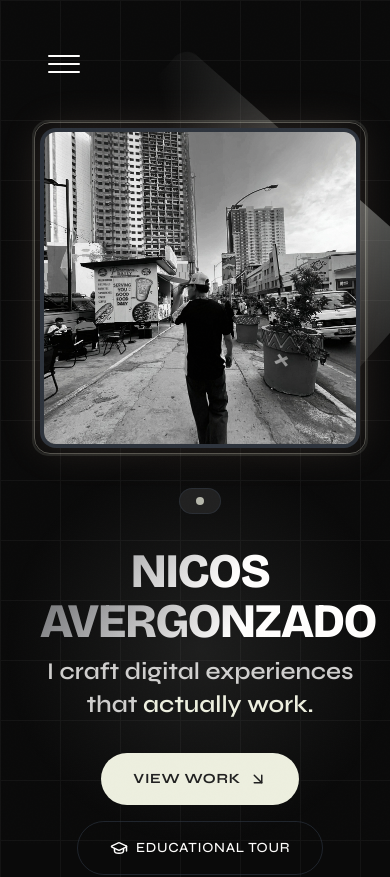
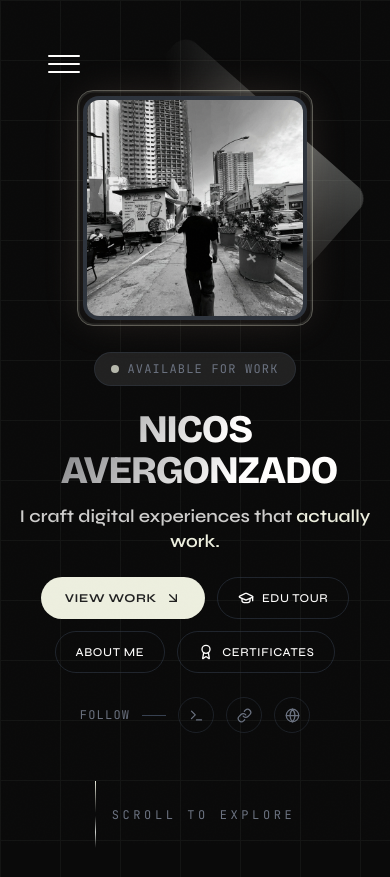
Before and after one commit to nikaver09/neks-portfolio-, a React (Vite) app: page / in a window 390 px wide. Shown: the top 877 px of the page. Built offline with nearby package versions, Linux system fonts and the light colour scheme.

Commit message:
UPDATE16

```diff
--- a/src/components/Hero.jsx
+++ b/src/components/Hero.jsx
@@ -9,7 +9,6 @@ const socials = [
 ];
 
 const image = "/images2/neku.jfif";
-
 
 export default function Hero({ onNavigateToTour, onNavigateToCertificates }) {
   const cursorRef = useRef(null);
@@ -24,13 +23,12 @@ export default function Hero({ onNavigateToTour, onNavigateToCertificates }) {
     return () => window.removeEventListener("mousemove", move);
   }, []);
 
-
   return (
     <section className="relative min-h-screen flex items-center overflow-hidden" id="hero">
-      {/* Custom Cursor Spotlight */}
+      {/* Custom Cursor Spotlight — hidden on touch devices */}
       <div
         ref={cursorRef}
-        className="pointer-events-none fixed w-[400px] h-[400px] rounded-full opacity-10 transition-transform duration-700 ease-out"
+        className="pointer-events-none fixed w-[400px] h-[400px] rounded-full opacity-10 transition-transform duration-700 ease-out hidden md:block"
         style={{ background: "radial-gradient(circle, #D1D5D0 0%, transparent 70%)", zIndex: 0 }}
       />
 
@@ -43,85 +41,117 @@ export default function Hero({ onNavigateToTour, onNavigateToCertificates }) {
         }}
       />
 
-      {/* Background Abstract Rings */}
-      <div className="absolute top-32 right-12 w-72 h-72 border border-muted/20 rounded-full animate-spin-slow opacity-30" />
-      <div className="absolute top-48 right-24 w-44 h-44 border border-accent/20 rounded-full animate-spin-slow opacity-40" style={{ animationDirection: "reverse", animationDuration: "12s" }} />
+      {/* Background Abstract Rings — hidden on small screens to avoid overflow */}
+      <div className="absolute top-32 right-12 w-72 h-72 border border-muted/20 rounded-full animate-spin-slow opacity-30 hidden sm:block" />
+      <div className="absolute top-48 right-24 w-44 h-44 border border-accent/20 rounded-full animate-spin-slow opacity-40 hidden sm:block" style={{ animationDirection: "reverse", animationDuration: "12s" }} />
 
-      <div className="relative max-w-7xl mx-auto px-6 lg:px-12 pt-32 pb-16 w-full z-10">
-        <div className="grid lg:grid-cols-2 gap-10 lg:gap-16 items-center">
+      <div className="relative max-w-7xl mx-auto px-4 sm:px-6 lg:px-12 pt-24 sm:pt-28 lg:pt-32 pb-12 sm:pb-16 w-full z-10">
+        <div className="grid lg:grid-cols-2 gap-8 sm:gap-10 lg:gap-16 items-center">
 
           {/* Left Column: Text & CTAs */}
-          <div className="space-y-8 flex flex-col items-center lg:items-start text-center lg:text-left order-2 lg:order-1">
+          <div className="space-y-6 sm:space-y-8 flex flex-col items-center lg:items-start text-center lg:text-left order-2 lg:order-1">
+
+            {/* Status badge */}
             <div className="inline-flex items-center gap-2 bg-card border border-muted/40 rounded-full px-4 py-2 animate-fade-in w-fit">
               <span className="w-2 h-2 rounded-full bg-accent animate-pulse" />
+              <span className="font-mono text-xs text-ghost uppercase tracking-widest">Available for work</span>
             </div>
 
-            <div className="space-y-2 animate-fade-up" style={{ animationDelay: "0.1s", opacity: 0 }}>
-              <h1 className="font-display text-5xl sm:text-7xl lg:text-8xl leading-[1.05] tracking-tight" style={{ fontFamily: "'Bricolage Grotesque', sans-serif", fontWeight: 800 }}>
+            {/* Name & Tagline */}
+            <div className="space-y-3 animate-fade-up" style={{ animationDelay: "0.1s", opacity: 0 }}>
+              <h1
+                className="font-display leading-[1.05] tracking-tight"
+                style={{
+                  fontFamily: "'Bricolage Grotesque', sans-serif",
+                  fontWeight: 800,
+                  fontSize: "clamp(2.4rem, 10vw, 6rem)",
+                }}
+              >
                 <span className="text-gradient block">NICOS</span>
-                <span className="text-gradient block ml-4 sm:ml-8 lg:ml-12">AVERGONZADO</span>
+                <span className="text-gradient block ml-2 sm:ml-6 lg:ml-10">AVERGONZADO</span>
               </h1>
-              <h2 className="font-heading font-semibold text-2xl lg:text-3xl text-snow/80 leading-snug">
-                I craft digital experiences<br />that <span className="text-accent">actually work.</span>
+              <h2 className="font-heading font-semibold text-lg sm:text-xl lg:text-3xl text-snow/80 leading-snug">
+                I craft digital experiences<br className="hidden xs:block" /> that{" "}
+                <span className="text-accent">actually work.</span>
               </h2>
             </div>
 
-            {/* CTA Button Group Container */}
-            <div className="flex flex-wrap justify-center lg:justify-start gap-4 animate-fade-up" style={{ animationDelay: "0.3s", opacity: 0 }}>
+            {/* CTA Buttons */}
+            <div
+              className="flex flex-wrap justify-center lg:justify-start gap-3 animate-fade-up w-full"
+              style={{ animationDelay: "0.3s", opacity: 0 }}
+            >
               <button
                 onClick={() => document.getElementById("projects")?.scrollIntoView({ behavior: "smooth" })}
-                className="group flex items-center gap-2 bg-accent text-ink font-heading font-bold px-8 py-4 rounded-full hover:bg-white transition-all duration-200 uppercase tracking-wider text-sm"
+                className="group flex items-center gap-2 bg-accent text-ink font-heading font-bold px-6 py-3 sm:px-8 sm:py-4 rounded-full hover:bg-white transition-all duration-200 uppercase tracking-wider text-xs sm:text-sm"
               >
                 View Work
-                <ArrowDownRight size={18} className="group-hover:translate-x-1 group-hover:translate-y-1 transition-transform" />
+                <ArrowDownRight size={16} className="group-hover:translate-x-1 group-hover:translate-y-1 transition-transform" />
               </button>
 
-              {/* Educational Tour Button linked to callback state hook */}
               <button
                 onClick={onNavigateToTour}
-                className="flex items-center gap-2 border border-muted/50 text-snow font-heading font-medium px-8 py-4 rounded-full hover:border-accent hover:text-accent transition-all duration-200 uppercase tracking-wider text-sm"
+                className="flex items-center gap-2 border border-muted/50 text-snow font-heading font-medium px-5 py-3 sm:px-8 sm:py-4 rounded-full hover:border-accent hover:text-accent transition-all duration-200 uppercase tracking-wider text-xs sm:text-sm"
               >
-                <GraduationCap size={18} />
-                Educational Tour
+                <GraduationCap size={16} />
+                <span className="hidden xs:inline">Educational Tour</span>
+                <span className="xs:hidden">Edu Tour</span>
               </button>
 
               <button
                 onClick={() => document.getElementById("about")?.scrollIntoView({ behavior: "smooth" })}
-                className="flex items-center gap-2 border border-muted/50 text-snow font-heading font-medium px-8 py-4 rounded-full hover:border-accent hover:text-accent transition-all duration-200 uppercase tracking-wider text-sm"
+                className="flex items-center gap-2 border border-muted/50 text-snow font-heading font-medium px-5 py-3 sm:px-8 sm:py-4 rounded-full hover:border-accent hover:text-accent transition-all duration-200 uppercase tracking-wider text-xs sm:text-sm"
               >
                 About Me
               </button>
 
               <button
                 onClick={onNavigateToCertificates}
-                className="flex items-center gap-2 border border-muted/50 text-snow font-heading font-medium px-8 py-4 rounded-full hover:border-accent hover:text-accent transition-all duration-200 uppercase tracking-wider text-sm"
+                className="flex items-center gap-2 border border-muted/50 text-snow font-heading font-medium px-5 py-3 sm:px-8 sm:py-4 rounded-full hover:border-accent hover:text-accent transition-all duration-200 uppercase tracking-wider text-xs sm:text-sm"
               >
-                <Award size={18} />
+                <Award size={16} />
                 Certificates
               </button>
             </div>
 
-            <div className="flex items-center justify-center lg:justify-start gap-4 animate-fade-up" style={{ animationDelay: "0.4s", opacity: 0 }}>
+            {/* Social Links */}
+            <div
+              className="flex items-center justify-center lg:justify-start gap-3 sm:gap-4 animate-fade-up"
+              style={{ animationDelay: "0.4s", opacity: 0 }}
+            >
               <span className="font-mono text-xs text-ghost uppercase tracking-widest">Follow</span>
-              <div className="w-8 h-px bg-muted" />
+              <div className="w-6 sm:w-8 h-px bg-muted" />
               {socials.map(({ icon: Icon, href, label }) => (
-                <a key={label} href={href} target="_blank" rel="noopener noreferrer" aria-label={label}
-                  className="w-10 h-10 border border-muted/40 rounded-full flex items-center justify-center text-ghost hover:text-accent hover:border-accent transition-all duration-200 hover:scale-110">
-                  <Icon size={16} />
+                <a
+                  key={label}
+                  href={href}
+                  target="_blank"
+                  rel="noopener noreferrer"
+                  aria-label={label}
+                  className="w-9 h-9 sm:w-10 sm:h-10 border border-muted/40 rounded-full flex items-center justify-center text-ghost hover:text-accent hover:border-accent transition-all duration-200 hover:scale-110"
+                >
+                  <Icon size={15} />
                 </a>
               ))}
             </div>
           </div>
 
           {/* Right Column: Image Card */}
-          {/* Adjusted margins to align the top of the card level with the name header "NICOS. AVERGONZADO" */}
-          <div className="flex justify-center lg:justify-end animate-fade-in order-1 lg:order-2" style={{ animationDelay: "0.5s", opacity: 0 }}>
+          <div
+            className="flex justify-center lg:justify-end animate-fade-in order-1 lg:order-2"
+            style={{ animationDelay: "0.5s", opacity: 0 }}
+          >
             <div className="relative">
               {/* Spinning gradient ring */}
-              <div className="absolute -inset-3 rounded-2xl animate-spin-slow" style={{ background: "conic-gradient(from 0deg, transparent 60%, #D1D5D0 80%, transparent 100%)", opacity: 0.4 }} />
+              <div
+                className="absolute -inset-3 rounded-2xl animate-spin-slow"
+                style={{ background: "conic-gradient(from 0deg, transparent 60%, #D1D5D0 80%, transparent 100%)", opacity: 0.4 }}
+              />
               {/* Static accent ring */}
               <div className="absolute -inset-1.5 rounded-2xl border border-accent/30" />
-              <div className="relative w-80 h-80 lg:w-[460px] lg:h-[460px]">
+
+              {/* Responsive image container: small on mobile, large on desktop */}
+              <div className="relative w-56 h-56 xs:w-64 xs:h-64 sm:w-80 sm:h-80 lg:w-[420px] lg:h-[420px]">
                 <div className="relative w-full h-full rounded-2xl bg-card border-4 border-muted/60 overflow-hidden glow group flex items-center justify-center shadow-2xl">
                   <motion.img
                     src={image}
@@ -132,7 +162,6 @@ export default function Hero({ onNavigateToTour, onNavigateToCertificates }) {
                     className="absolute inset-0 w-full h-full object-cover group-hover:scale-105 transition-all duration-700 ease-out"
                   />
                 </div>
-
                 <div className="absolute inset-0 rounded-2xl border-2 border-accent/10 scale-105 pointer-events-none" />
               </div>
             </div>
@@ -141,7 +170,10 @@ export default function Hero({ onNavigateToTour, onNavigateToCertificates }) {
         </div>
 
         {/* Scroll Indicator */}
-        <div className="mt-20 flex items-center justify-center lg:justify-start gap-4 animate-fade-in" style={{ animationDelay: "0.8s", opacity: 0 }}>
+        <div
+          className="mt-12 sm:mt-20 flex items-center justify-center lg:justify-start gap-4 animate-fade-in"
+          style={{ animationDelay: "0.8s", opacity: 0 }}
+        >
           <div className="flex flex-col items-center gap-1">
             <div className="w-px h-8 bg-gradient-to-b from-accent to-transparent" />
             <div className="w-px h-8 animate-bounce" style={{ background: "linear-gradient(to bottom, transparent, #D1D5D0, transparent)" }} />
--- a/tailwind.config.js
+++ b/tailwind.config.js
@@ -2,6 +2,14 @@
 export default {
   content: ["./index.html", "./src/**/*.{js,ts,jsx,tsx}"],
   theme: {
+    screens: {
+      xs: "400px",
+      sm: "640px",
+      md: "768px",
+      lg: "1024px",
+      xl: "1280px",
+      "2xl": "1536px",
+    },
     extend: {
       fontFamily: {
         display: ["'Bebas Neue'", "cursive"],
```
